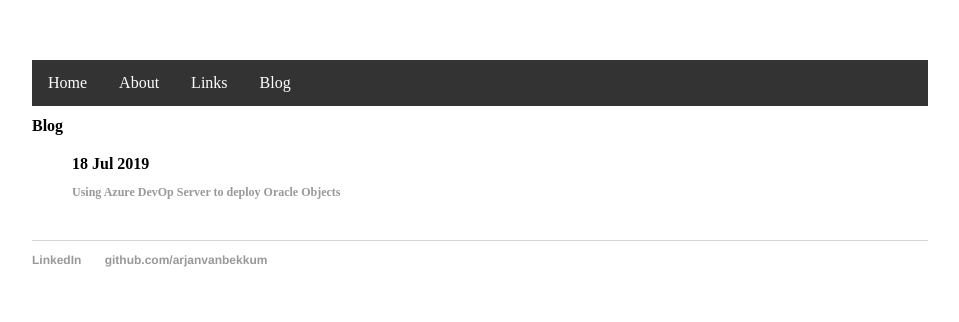
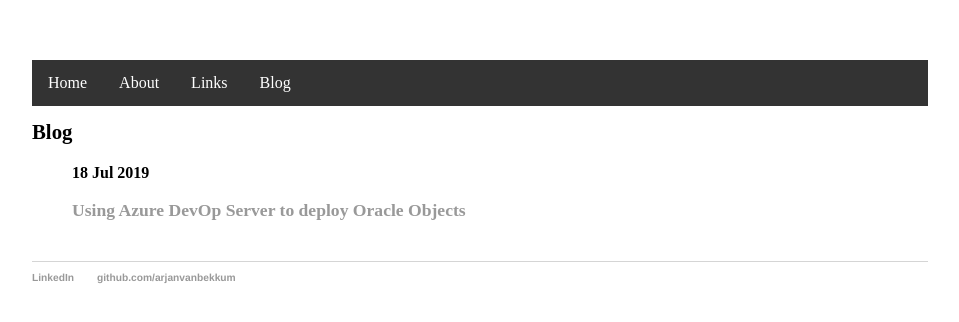
Before and after one commit to arjanvanbekkum/arjanvanbekkum.github.io, a Jekyll site: the page built from blog/index.html, in a window 1280 px wide. Shown: the top 322 px of the page, without its empty margins (160-1119 px from the left). Built offline with Jekyll 4.4.1, drawn with Linux system fonts in a browser that asks for light colours.

Commit message:
update style

```diff
--- a/css/main.css
+++ b/css/main.css
@@ -7,7 +7,7 @@ footer ul {
     padding: 0px;
     list-style: none;
     font-weight: bold;
-    font-size: 12px
+    font-size: .8em
 }
 footer ul li {
     display: inline;
@@ -21,18 +21,18 @@ a:hover {
     text-decoration: underline;
 }
 h1 {
-    font-size: 16px;
+    font-size: 1.3em;
 }
 h2 {
-    font-size: 14px;
+    font-size: 1.2em;
 }
 h3 {
-    font-size: 12px;
+    font-size: 1.1em;
     font-weight: bold;
 }
 p {
     color: #333;
-    font-size: 12px
+    font-size: 1em;
 }
 footer {
     border-top: 1px solid #d5d5d5;
```
